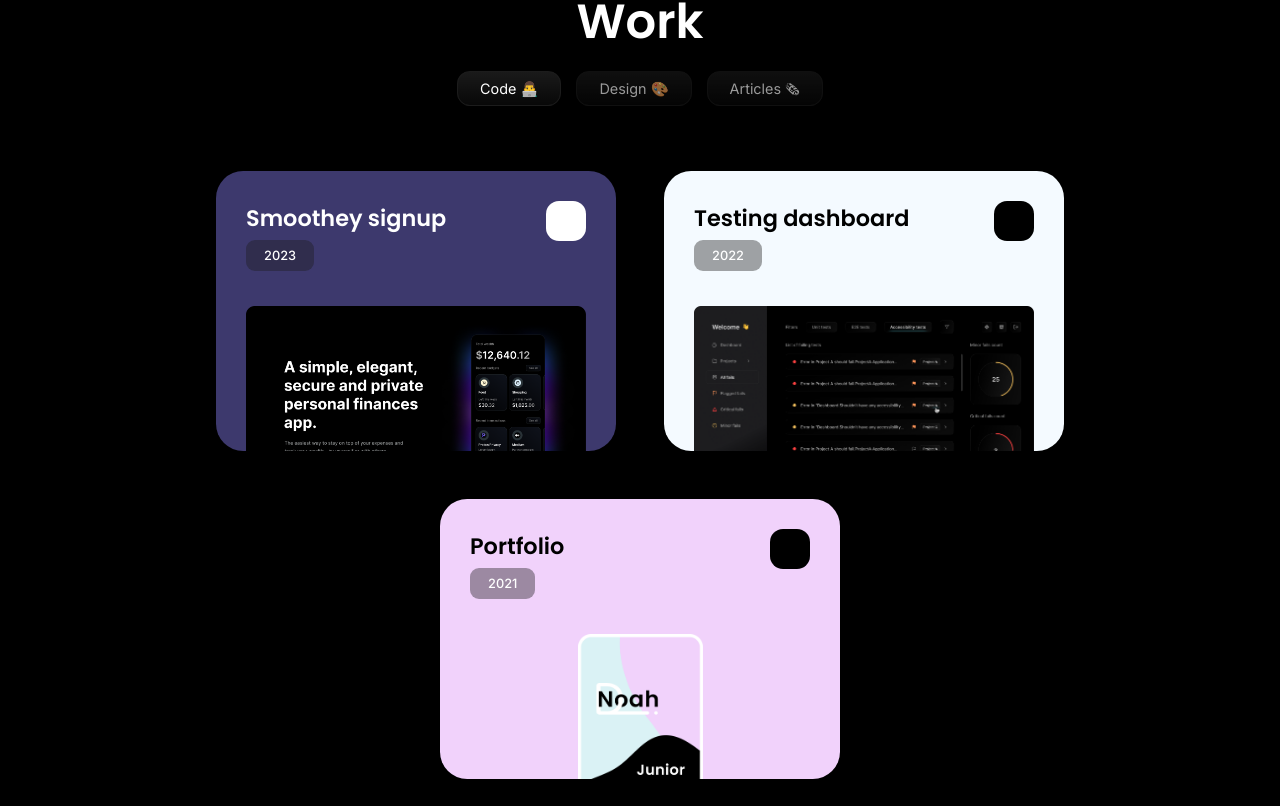
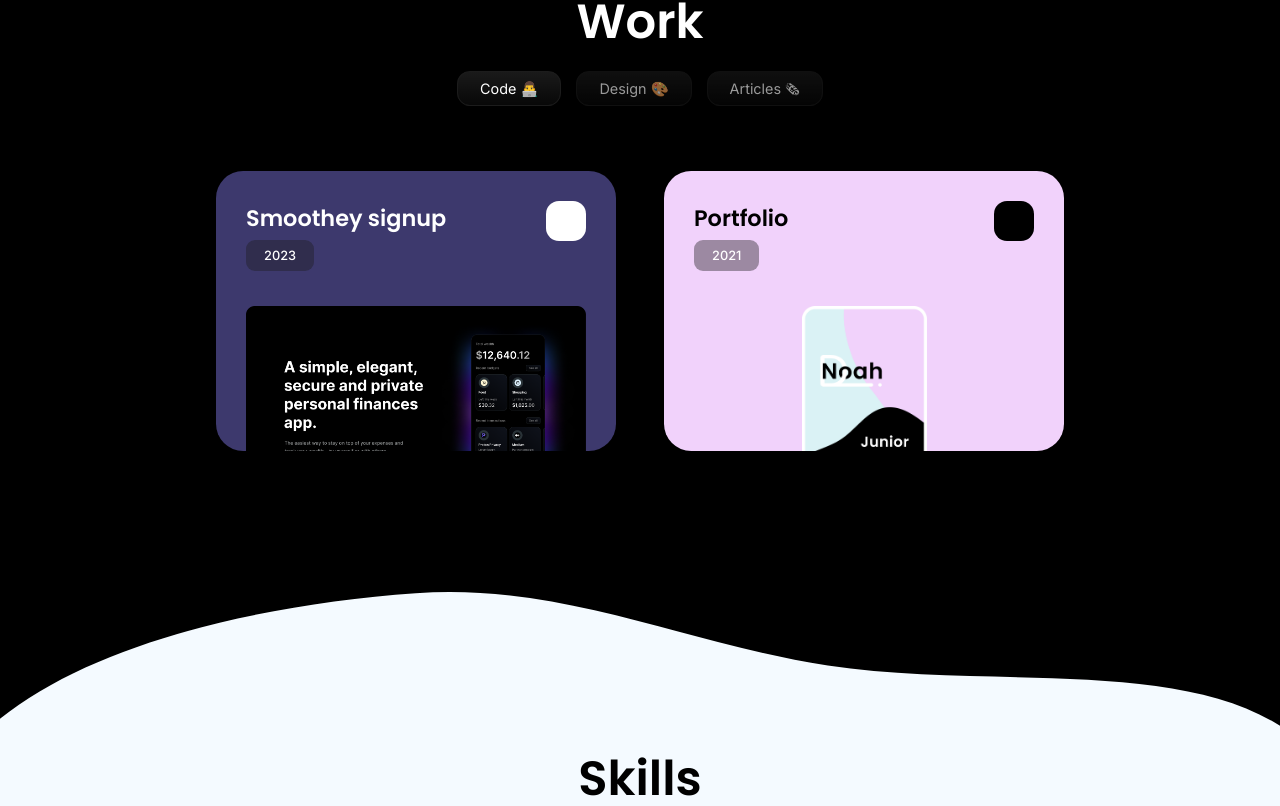
Before and after one commit to noahdigesu/my-website-2023, a React (Vite) app: page / in a window 1280 px wide. Shown: the part 894-1700 px from the top of the page. Built offline with nearby package versions, Linux system fonts and the light colour scheme; some icons are missing.

Commit message:
Add working filters [] WhileInView animations need fixing.

```diff
--- a/src/components/sections/Portfolio.tsx
+++ b/src/components/sections/Portfolio.tsx
@@ -1,21 +1,10 @@
 import "./Projects.scss";
 
-import {motion} from "framer-motion";
-import React, {useState} from "react";
+import {AnimatePresence, motion} from "framer-motion";
+import React, {useEffect, useState} from "react";
 
 import Project from "../cards/Project";
 import Filter from "../buttons/Filter";
-
-// interface project {
-//     name: string,
-//     year: number,
-//     background_color: string,
-//     image: string,
-//     theme: string,
-//     url: string,
-//     category: string[],
-//     filtered: boolean
-// }
 
 const variants = {
     hidden: {
@@ -27,8 +16,8 @@ const variants = {
         y: 0,
         transition: {
             delay: i * 0.2,
-        },
-    }),
+        }
+    })
 }
 
 const portfolio = [
@@ -64,31 +53,30 @@ const portfolio = [
     },
 ];
 
-// const [projects, setProjects] = useState(portfolio);
-
-// useEffect(() => {
-//     setProjects(portfolio);
-// }, []);
-
-// useEffect(() => {
-//     setProjects([]);
-//
-//     const filtered = portfolio.map(p => ({
-//         ...p,
-//         filtered: p.category.includes(filter)
-//     }));
-//     setProjects(filtered);
-// }, [filter]);
-
 function Projects() {
     const [filter, setFilter] = useState("code");
+    const [projects, setProjects] = useState(portfolio);
+
+    useEffect(() => {
+        setProjects(portfolio);
+    }, []);
+
+    useEffect(() => {
+        setProjects([]);
+
+        const filtered = portfolio.map(p => ({
+            ...p,
+            filtered: p.category.includes(filter)
+        }));
+        setProjects(filtered);
+    }, [filter]);
 
     return (
         <div className="section-projects" id="work">
             <div className="top">
                 <h2 className="title">Work</h2>
                 <div className="filters">
-                    <div onClick={() => {if (filter != "code") setFilter("code")}}>
+                    <div onClick={() => setFilter("code")}>
                         <Filter text="Code 👨‍💻" active={filter == "code"} theme="dark"/>
                     </div>
                     <div onClick={() => setFilter("design")}>
@@ -102,13 +90,18 @@ function Projects() {
 
             <motion.div className="projects"
                         initial="hidden"
-                        whileInView="visible"
+                // whileInView="visible"
+                        animate="visible"
                         variants={variants}
-                        viewport={{once: true, margin: "-150px 0px -150px 0px"}}>
-                {portfolio.map((project, i) => (
+                // viewport={{once: true, margin: "-150px 0px -150px 0px"}}
+            >
+                <AnimatePresence>
+                    {projects.map((project, i) =>
+                        project.filtered ? (
                             <motion.div custom={i}
                                         variants={variants}
-                                key={i}>
+                                        key={i}
+                                        layout>
                                 <Project
                                     name={project.name}
                                     year={project.year}
@@ -118,7 +111,9 @@ function Projects() {
                                     url={project.url}
                                 />
                             </motion.div>
-                ))}
+                        ) : ""
+                    )}
+                </AnimatePresence>
             </motion.div>
         </div>
     );
--- a/src/components/sections/Skills.tsx
+++ b/src/components/sections/Skills.tsx
@@ -95,7 +95,8 @@ function Skills() {
                         viewport={{once: true, margin: "-150px 0px -150px 0px"}}>
                 {skills.map((skill, i) => (
                     <motion.div custom={i}
-                                variants={variants}>
+                                variants={variants}
+                                key={i}>
                         <Skill
                             name={skill.name}
                             category={skill.category}
```
Lines whose indentation alone changed are shown as unchanged.
